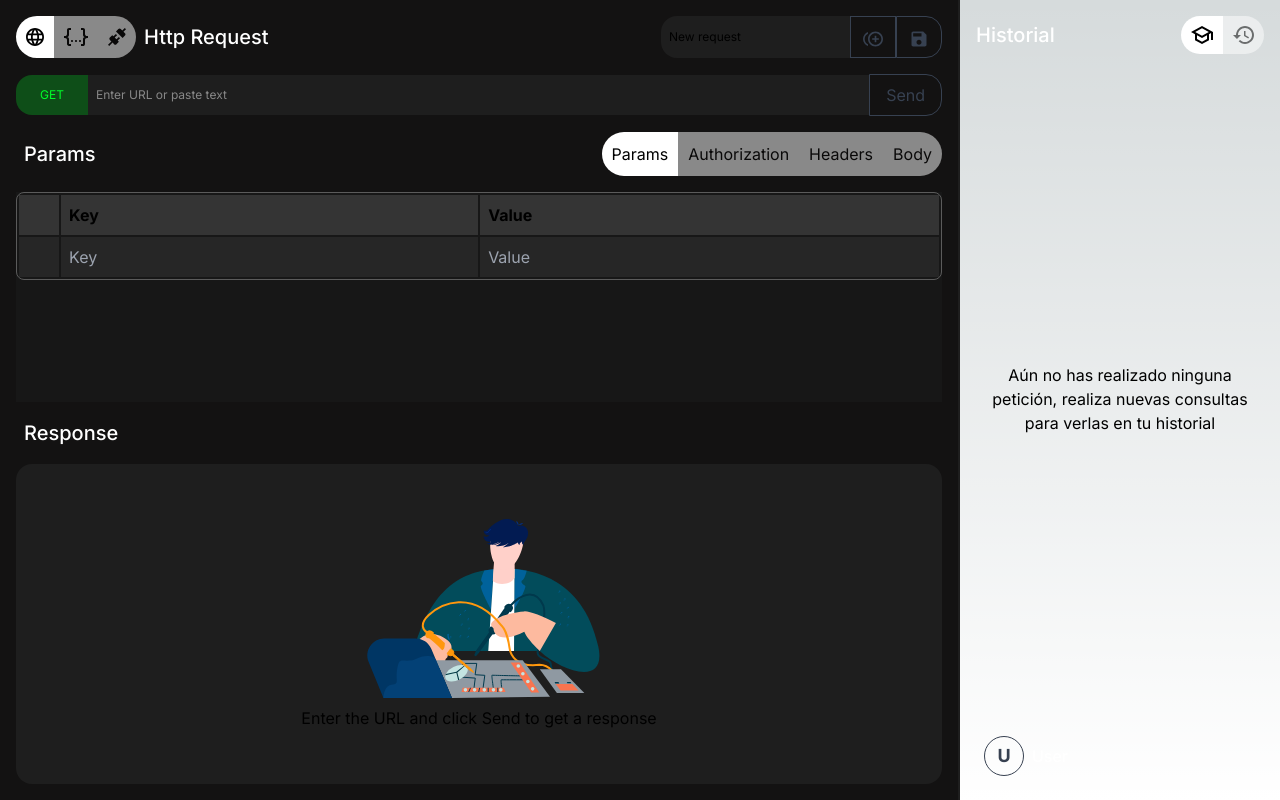
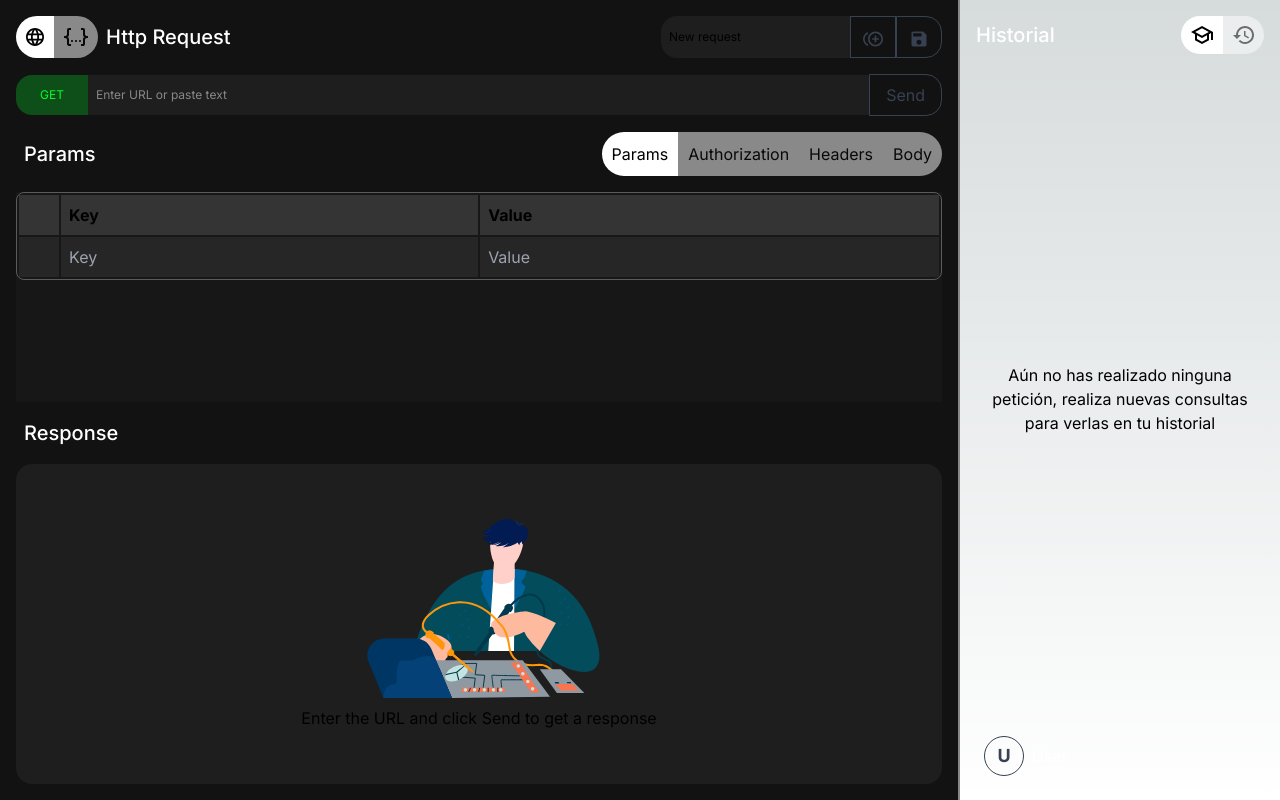
Before and after one commit to Dacyz/QuickDartRequest, a Next.js app: page /start in a window 1280 px wide. Built offline with nearby package versions, Linux system fonts and the light colour scheme; what quicktype-core would draw is missing.

Commit message:
Convert mode height

```diff
--- a/components/modals/modal.css
+++ b/components/modals/modal.css
@@ -28,10 +28,9 @@
 .modal-content {
     display: flex;
     flex-direction: column;
-    width: 50%;
-    height: 65%;
     padding: 16px;
     border-radius: 16px;
+    overflow: auto;
     gap: 16px;
     color: #fff;
     background-color: #161515;
--- a/components/modals/modal.tsx
+++ b/components/modals/modal.tsx
@@ -31,7 +31,7 @@ const Modal: React.FC<ModalProps> = ({ children, isOpen, handleClose }) => {
         nodeRef={nodeRef}
       >
         <div className="modal" ref={nodeRef}>
-          <div className="modal-content">
+          <div className="modal-content w-[80%] md:w-[40%] h-[65%] md:h-[50%]">
             <button onClick={handleClose} className="absolute right-4 top-4">
               <CloseIcon />
             </button>
--- a/components/modals/settings-modal.tsx
+++ b/components/modals/settings-modal.tsx
@@ -397,7 +397,7 @@ const DropDownSettingsBox: React.FC<TitleProps> = (className) => {
           Here are some options to export or import your data and improve your
           productivity
         </p>
-        <div className="gap-4 flex h-full w-full">
+        <div className="gap-4 flex flex-col md:flex-row h-full w-full">
           <div className="flex gap-3 flex-col w-full">
             <p className="font-bold">Import</p>
             <FilePicker
--- a/components/other/line-separator.tsx
+++ b/components/other/line-separator.tsx
@@ -1,7 +1,7 @@
 import React from "react";
 
 function LineSeparator() {
-  return (<div className="bg-[#1E1E1E] w-[2px]" />);
+  return (<div className="bg-[#878787] w-[2px]" />);
 }
 
 export default LineSeparator;
--- a/components/sections/convert-request.tsx
+++ b/components/sections/convert-request.tsx
@@ -7,13 +7,12 @@ import {
   quicktype,
   InputData,
   jsonInputForTargetLanguage,
-  JSONSchemaInput,
-  FetchingJSONSchemaStore,
 } from "quicktype-core";
 import { toast } from "sonner";
 import { CustomDartTargetLanguage } from "@/data/data/quicktype/custom_dart_renderer";
 import ConfigConvert from "@/data/models/config_model";
 import { useDashboardContext } from "@/context/context";
+import LineSeparator from "../other/line-separator";
 
 async function quicktypeJSON(
   targetLanguage: string,
@@ -80,8 +79,8 @@ const ConvertRequest: React.FC = () => {
     }
   };
   return (
-    <div className="gap-4 grid grid-cols-2 h-full w-full">
-      <div className="flex flex-col gap-4">
+    <div className="flex flex-col md:flex-row gap-4 grid-cols-2 h-full w-full">
+      <div className="flex flex-col gap-4 w-full h-full">
         <div className="flex items-center">
           <ConvertModal />
           <input
@@ -123,8 +122,7 @@ const ConvertRequest: React.FC = () => {
           }}
         />
       </div>
-      {/* <LineSeparator /> */}
-      <div className="flex flex-col gap-4">
+      <div className="flex flex-col gap-4 w-full h-full">
         <CodeEditor
           value={setv}
           language="dart"
@@ -146,7 +144,6 @@ const ConvertRequest: React.FC = () => {
           }}
         />
         <button className="button w-full rounded-2xl">
-          {" "}
           <CopyAllIcon /> Copy
         </button>
       </div>
--- a/components/sections/query.tsx
+++ b/components/sections/query.tsx
@@ -3,12 +3,10 @@ import React, { useState } from "react";
 import { Title } from "../labels/title";
 import Material from "../buttons/material";
 import HttpRequest from "./http-request";
-import SocketRequest from "./socket-request";
 import ConvertSection from "../other/convert-section";
 import {
   ConvertRequestIcon,
   HttpRequestIcon,
-  SocketRequestIcon,
 } from "../icons/icon";
 import SaveRequestButton from "../buttons/save-request";
 import NameRequestField from "../inputs/name-request";
@@ -42,12 +40,12 @@ const modules: module[] = [
     component: <ConvertRequest />,
     icon: <ConvertRequestIcon />,
   },
-  {
-    id: 3,
-    name: "Socket Request",
-    component: <SocketRequest />,
-    icon: <SocketRequestIcon />,
-  },
+  // {
+  //   id: 3,
+  //   name: "Socket Request",
+  //   component: <SocketRequest />,
+  //   icon: <SocketRequestIcon />,
+  // },
 ];
 
 const QueryPage: React.FC = () => {
@@ -63,11 +61,7 @@ const QueryPage: React.FC = () => {
             <Material
               key={item.id}
               className={`transition-opacity ${
-                modules[0] == item
-                  ? "rounded-l-[24px]"
-                  : modules[2] == item
-                  ? "rounded-r-[24px]"
-                  : ""
+                modules[0] == item ? "rounded-l-[24px]" : "rounded-r-[24px]"
               } ${mode == item ? "opacity-100" : "opacity-50"}`}
               onClick={() => {
                 setMode(item);
```
